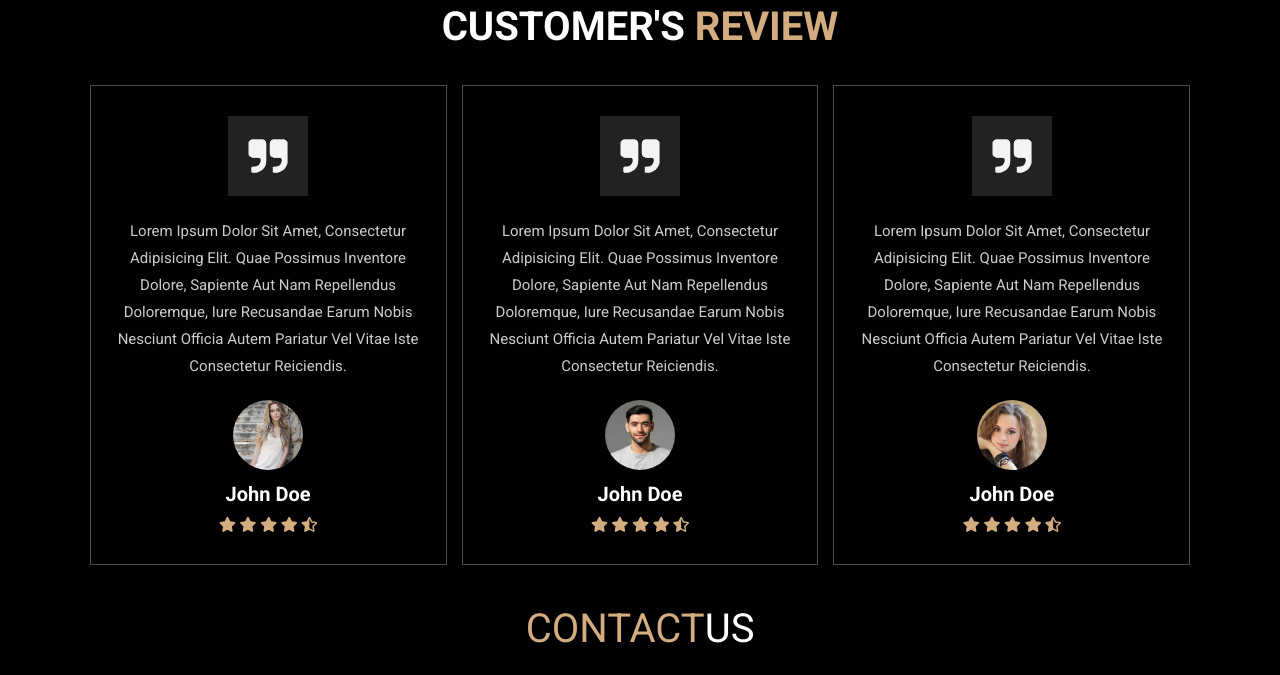
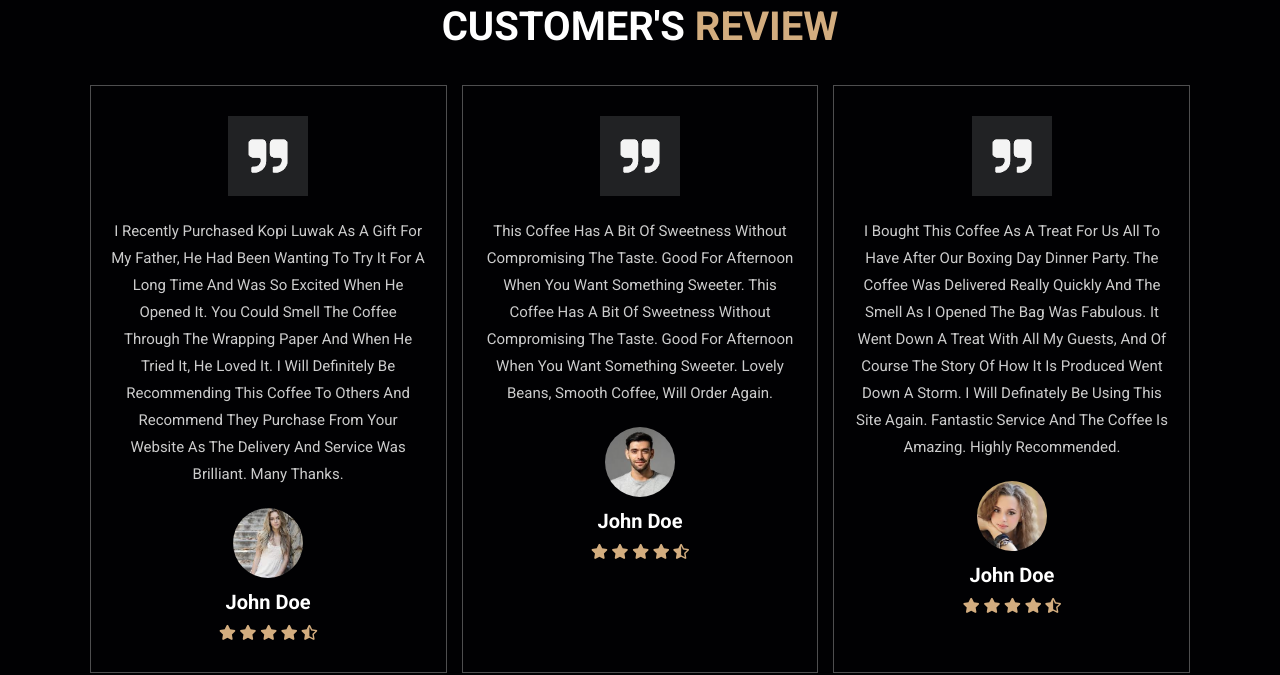
Before and after one commit to DARSHIKA91/coffe-shop, a plain HTML site: page index.html in a window 1280 px wide. Shown: the part 3964-4639 px from the top of the page. Drawn offline with Linux system fonts and the light colour scheme.

Commit message:
description

```diff
--- a/index.html
+++ b/index.html
@@ -342,9 +342,7 @@
         <div class="box-container">
             <div class="box">
                 <img src="images/q3.png" alt="" class="quote">
-                <p>Lorem ipsum dolor sit amet, consectetur adipisicing elit. Quae possimus inventore dolore, sapiente
-                    aut nam repellendus doloremque, iure recusandae earum nobis nesciunt officia autem pariatur vel
-                    vitae iste consectetur reiciendis.</p>
+                <p> I recently purchased Kopi Luwak as a gift for my Father, he had been wanting to try it for a long time and was so excited when he opened it. You could smell the coffee through the wrapping paper and when he tried it, he loved it. I will definitely be recommending this coffee to others and recommend they purchase from your website as the delivery and service was brilliant. Many thanks.</p>
                 <img src="images/f1.jpeg" class="user" alt="">
                 <h3>john doe</h3>
                 <div class="stars">
@@ -359,9 +357,10 @@
 
             <div class="box">
                 <img src="images/q3.png" alt="" class="quote">
-                <p>Lorem ipsum dolor sit amet, consectetur adipisicing elit. Quae possimus inventore dolore, sapiente
-                    aut nam repellendus doloremque, iure recusandae earum nobis nesciunt officia autem pariatur vel
-                    vitae iste consectetur reiciendis.</p>
+                <p>This coffee has a bit of sweetness without compromising the taste. good for afternoon when you want something sweeter.
+                    This coffee has a bit of sweetness without compromising the taste. good for afternoon when you want something sweeter.
+                    Lovely beans, smooth coffee, will order again.
+                </p>
                 <img src="images/m1.jpeg" class="user" alt="">
                 <h3>john doe</h3>
                 <div class="stars">
@@ -377,9 +376,7 @@
 
             <div class="box">
                 <img src="images/q3.png" alt="" class="quote">
-                <p>Lorem ipsum dolor sit amet, consectetur adipisicing elit. Quae possimus inventore dolore, sapiente
-                    aut nam repellendus doloremque, iure recusandae earum nobis nesciunt officia autem pariatur vel
-                    vitae iste consectetur reiciendis.</p>
+                <p> I bought this coffee as a treat for us all to have after our Boxing Day dinner party. The coffee was delivered really quickly and the smell as I opened the bag was fabulous. It went down a treat with all my guests, and of course the story of how it is produced went down a storm. I will definately be using this site again. Fantastic service and the coffee is amazing. Highly recommended.</p>
                 <img src="images/f2.jpeg" class="user" alt="">
                 <h3>john doe</h3>
                 <div class="stars">
```
